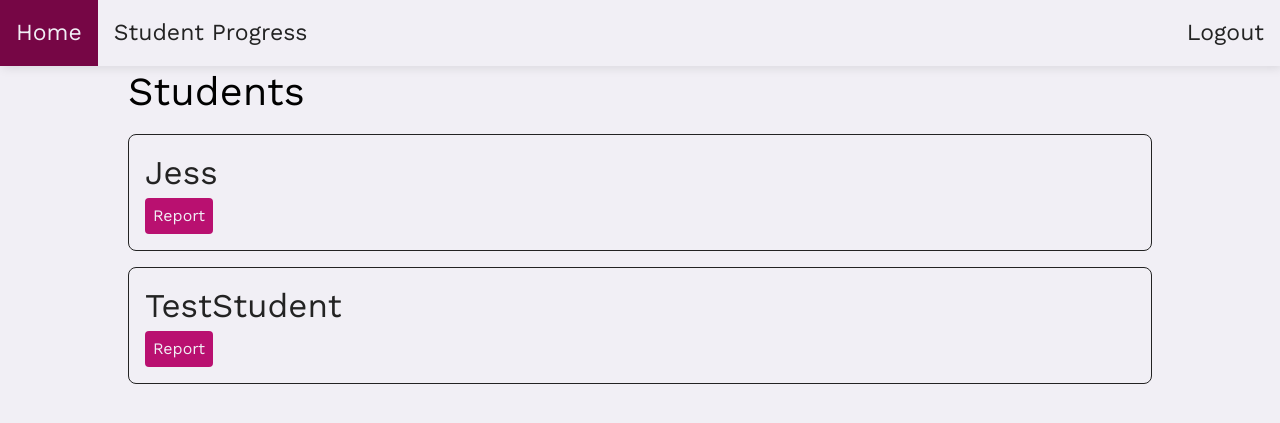
After one commit to charz09/cmt313, a Flask app: page /teacher/reports/ in a window 1280 px wide. The commit adds this page. Shown: the top 423 px of the page. Run offline with Flask 3, Linux system fonts and the light colour scheme; a user stored in the database is signed in.

Commit message:
setup routes

```diff
--- a/src/teacher/routes.py
+++ b/src/teacher/routes.py
@@ -1,9 +1,12 @@
 from flask import render_template, request, redirect, url_for, flash
 from flask_login import login_required
 from src import db
+from ..models.user import User
 from ..models.assessment import Assessment
+from ..models.attempt import Attempt
 from ..models.question import Question
 from ..models.choice import Choice
+from ..models.answer import Answer
 from .forms import NewAssessmentForm, NewQuestionForm, EditAssessmentForm, EditQuestionForm
 from . import teacher
 
@@ -114,3 +117,64 @@ def edit_question(id):
     form.question_type.data = question.question_type
 
     return render_template('teacher/questions/edit.html', form=form)
+
+# create cohort reports
+@teacher.route('/assessments/<int:assessment_id>/report', methods=['GET', 'POST'])
+@login_required
+def cohort_report(assessment_id):
+    assessment = Assessment.query.get_or_404(assessment_id)
+    questions = Question.query.filter_by(assessment_id=assessment_id).all()
+    attempts = Attempt.query.filter_by(assessment_id=assessment_id).all()
+    answers = Answer.query.filter_by(assessment_id=assessment_id).all()
+    return render_template('teacher/reports/cohort/index.html', assessment=assessment, questions=questions, attempts=attempts, answers=answers)
+
+# list of students
+@teacher.route('/reports/', methods=['GET', 'POST'])
+@login_required
+def student_report():
+    students = User.query.filter_by(role_id=1).all()
+    return render_template('teacher/reports/student/index.html', students = students)
+
+#view student report
+@teacher.route('/reports/<int:student_id>', methods=['GET', 'POST'])
+@login_required
+def view_student_report(student_id):
+    student = User.query.filter_by(id=student_id, role_id=1).first()
+    if student is None:
+        flash('Invalid student ID', 'error')
+        return redirect(url_for('teachers.student_report'))
+
+    attempts = Attempt.query.filter_by(created_by=student_id).all()
+    return render_template('teacher/reports/student/show.html', student=student, attempts=attempts)
+
+# view assessments that a student has taken
+@teacher.route('/reports/<int:student_id>/assessments', methods=['GET', 'POST'])
+@login_required
+def view_student_assessments(student_id):
+    student = User.query.filter_by(id=student_id, role_id=1).first()
+    if student is None:
+        flash('Invalid student ID', 'error')
+        return redirect(url_for('teachers.student_report'))
+
+    assessments = (db.session.query(Assessment)
+                   .join(Attempt, Assessment.id == Attempt.assessment_id)
+                   .filter(Attempt.created_by == student.id)
+                   .distinct()
+                   .all())
+
+    return render_template('teacher/reports/student/list.html', student=student, assessments=assessments)
+
+# view a student's attempt at an assessment
+@teacher.route('/reports/<int:student_id>/assessments/<int:assessment_id>', methods=['GET', 'POST'])
+@login_required
+def view_student_assessment_report(student_id, assessment_id):
+    student = User.query.filter_by(id=student_id, role_id=1).first()
+    if student is None:
+        flash('Invalid student ID', 'error')
+        return redirect(url_for('teachers.student_report'))
+
+    assessment = Assessment.query.get_or_404(assessment_id)
+    questions = Question.query.filter_by(assessment_id=assessment_id).all()
+    attempt = Attempt.query.filter_by(created_by=student_id, assessment_id=assessment_id).all()
+    answers = Answer.query.filter_by(attempt_id=attempt.id).all()
+    return render_template('teacher/reports/student/report.html', student=student, assessment=assessment, questions=questions, attempt=attempt, answers=answers)
--- a/src/templates/base.html
+++ b/src/templates/base.html
@@ -18,6 +18,7 @@
                 <li><a href={{ url_for('students.index') }}>Home</a></li>
                 {% else %}
                 <li><a href={{ url_for('teachers.assessments_index') }}>Home</a></li>
+                <li><a href="{{ url_for('teachers.student_report') }}">Student Progress</a></li>
                 {% endif %}
             {% else %}
                 <li><a href={{ url_for('auth.login') }}>Home</a></li>
--- /dev/null
+++ b/src/templates/teacher/reports/cohort/index.html
@@ -0,0 +1,5 @@
+{% extends "base.html" %}
+
+{% block content %}
+<h1>Cohort Analysis Report</h1>
+{% endblock content %}
--- /dev/null
+++ b/src/templates/teacher/reports/student/index.html
@@ -0,0 +1,22 @@
+{% extends "base.html" %}
+
+{% block content %}
+  <!-- list of students -->
+  <section class="assessments-section " >
+  <h1>Students</h1>
+    {% for student in students %}
+    <div class="card">
+        <h2 class="card-title">
+            <a href="#">{{ student.username}}</a>
+        </h2>
+
+        <div class="buttons-container">
+            <form action="{{ url_for('teachers.view_student_assessments', id=student.id) }}" method="POST">
+                <button type="submit" class="secondary-button">Report</button>
+            </form>
+        </div>
+
+    </div>
+    {% endfor %}
+    </section>
+{% endblock content %}
```
Also changed, not shown: src/templates/teacher/reports/student/list.html (added, +19 -0 lines), src/data/data.sqlite, src/templates/teacher/reports/student/show.html (added).
